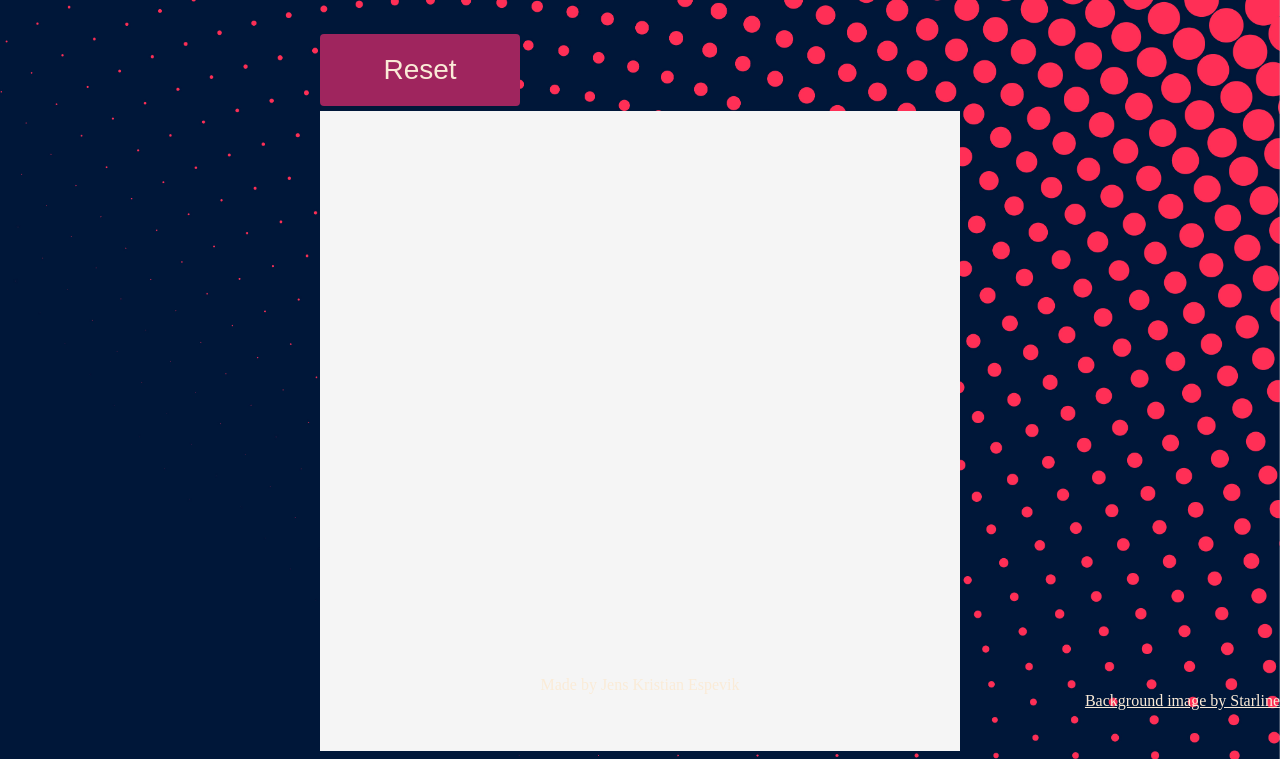
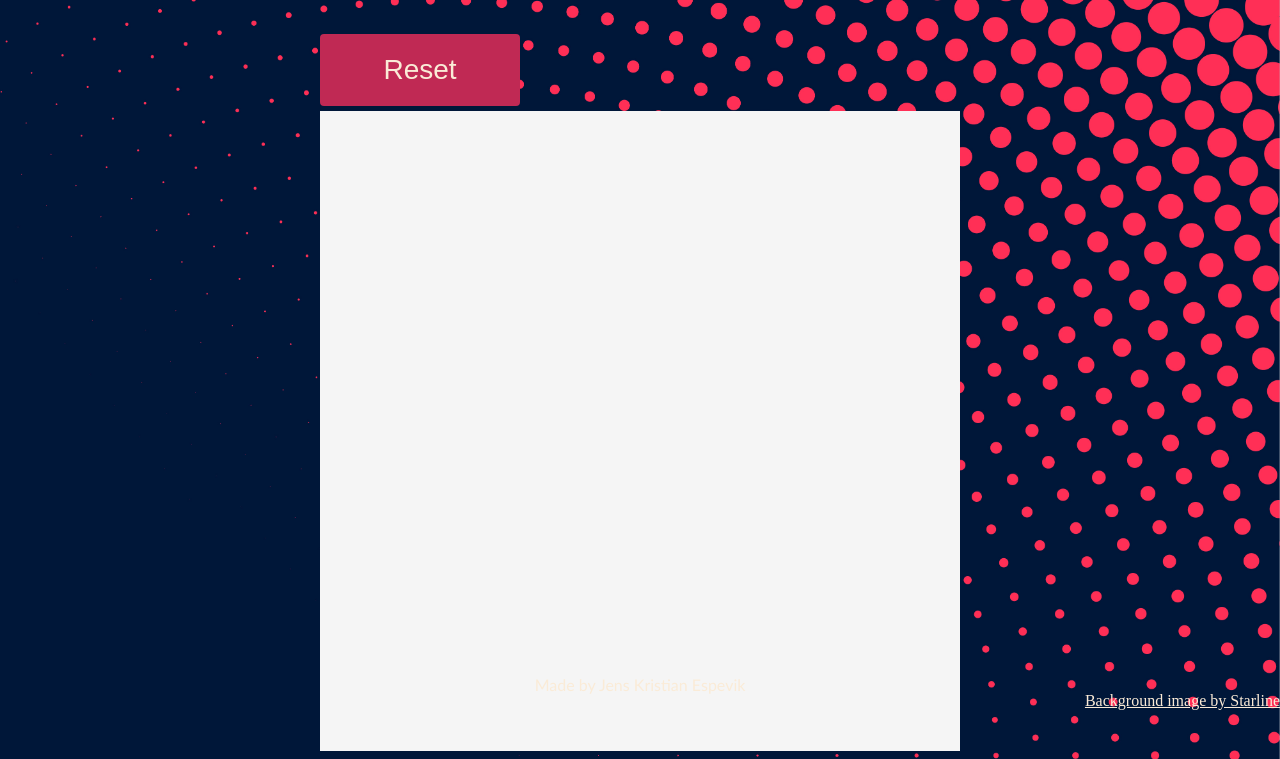
Before and after one commit to jkriesp/pixel_path, a plain HTML site: page index.html in a window 1280 px wide. Shown: the part 90-849 px from the top of the page. Drawn offline with Linux system fonts and the light colour scheme.

Commit message:
minor tweaks

```diff
--- a/main.css
+++ b/main.css
@@ -7,8 +7,9 @@ html {
   }
 
 .container {
-    background-color: black;
+    background-color: #001739;
     margin: auto;
+
 
 }
 
@@ -19,7 +20,7 @@ html {
 }
 
 .btnContainer #reset {
-    background-color: #9F255E;
+    background-color: #C02954;
     border: none;
     color: antiquewhite;
     display: inline-block;
@@ -79,6 +80,7 @@ html {
 
 footer {
     position: fixed;
+    font-family: 'Trebuchet MS', 'Lucida Sans Unicode', 'Lucida Grande', 'Lucida Sans', Arial, sans-serif;
     bottom: 0;
     left: 0;
     width: 100%;
```
